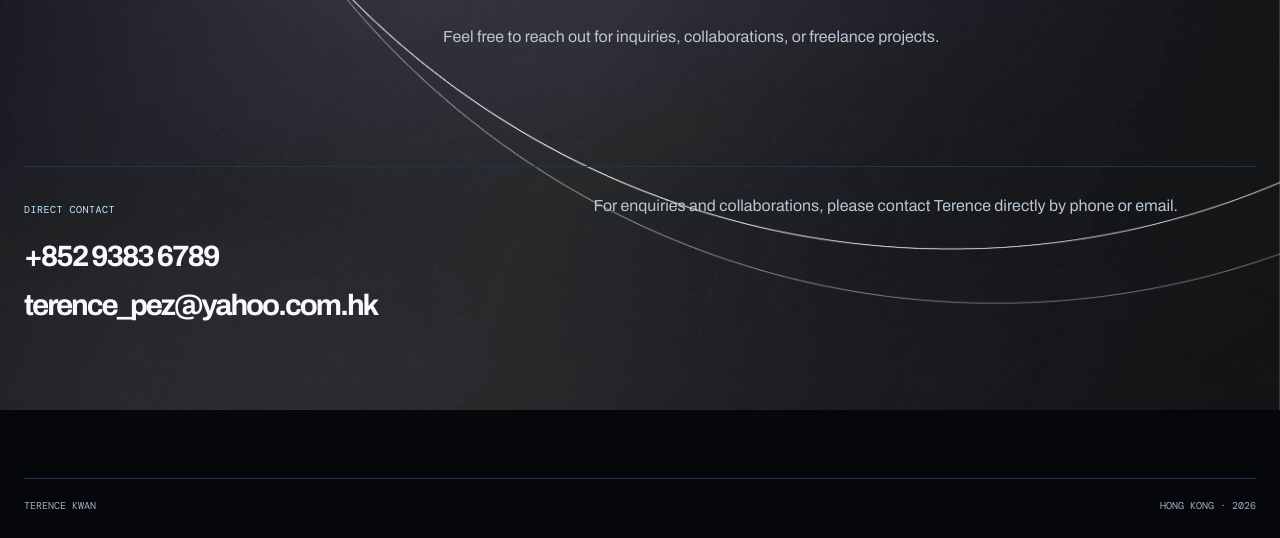
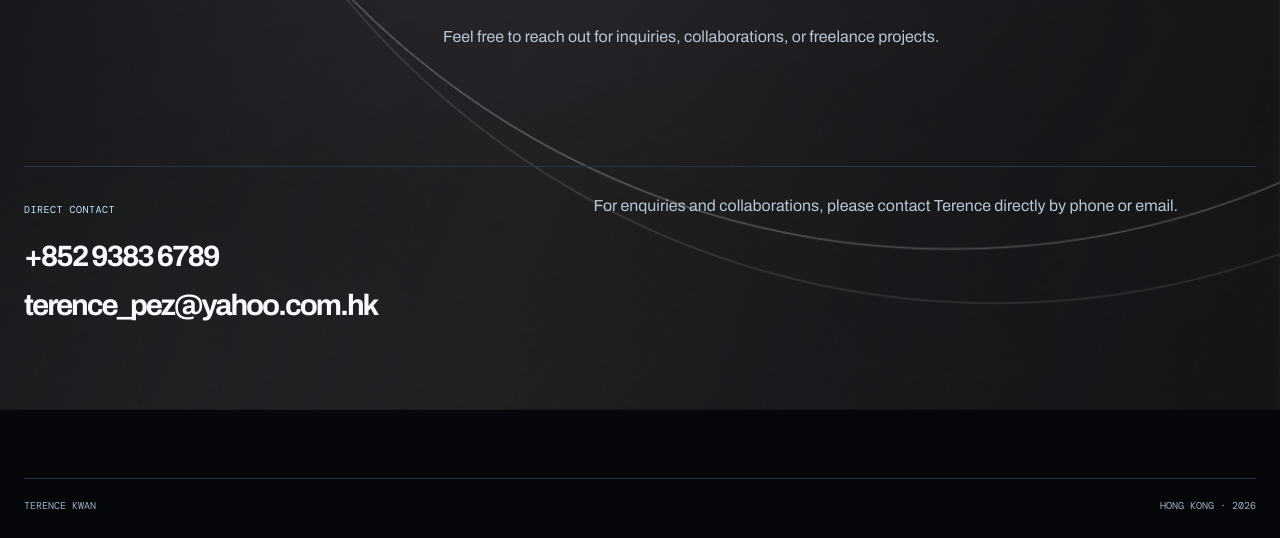
Before and after one commit to terencepez/terence-kwan-portfolio, a website: page site/contact/index.html in a window 1280 px wide. Shown: the part 390-928 px from the top of the page. Drawn offline with nearby package versions, Linux system fonts and the light colour scheme.

Commit message:
Update styles.css

```diff
--- a/site/styles.css
+++ b/site/styles.css
@@ -5,11 +5,7 @@ body { margin: 0; background: var(--ink); color: var(--paper); font-family: "Arc
 a { color: inherit; text-decoration: none; }
 .site-page { min-height: 100vh; position: relative; overflow: clip; background: var(--ink); }
 .site-page.has-background::before { content: ""; position: fixed; inset: 0; z-index: 0; background: var(--page-background) center / cover no-repeat; }
-.site-page.has-background::after { content: ""; position: fixed; inset: 0; z-index: 1; background: linear-gradient(112deg, rgba(3, 6, 10, .86), rgba(3, 6, 10, .62) 48%, rgba(3, 6, 10, .82)); }
-.site-page.home-page::before { background-position: 62% center; filter: brightness(1.45) contrast(1.3); }
-.site-page.home-page::after { background: linear-gradient(112deg, rgba(3, 6, 10, .58), rgba(3, 6, 10, .22) 48%, rgba(3, 6, 10, .42)); }
-.site-page.contact-page::before { background-position: 58% center; filter: brightness(1.72) contrast(1.28); }
-.site-page.contact-page::after { background: linear-gradient(112deg, rgba(3, 6, 10, .50), rgba(3, 6, 10, .18) 48%, rgba(3, 6, 10, .36)); }
+.site-page.has-background::after { content: ""; position: fixed; inset: 0; z-index: 1; background: linear-gradient(112deg, rgba(3, 6, 10, .46), rgba(3, 6, 10, .18) 48%, rgba(3, 6, 10, .34)); }
 .site-page > * { position: relative; z-index: 2; }
 .shell { width: min(100% - 48px, 1480px); margin: 0 auto; }
 .site-header { padding: 24px 0; background: rgba(5, 7, 10, .7); }
@@ -57,4 +53,6 @@ a { color: inherit; text-decoration: none; }
 .contact-details a { width: fit-content; border-bottom: 1px solid transparent; font-size: clamp(18px, 2.3vw, 30px); font-weight: 700; line-height: 1.2; letter-spacing: -.07em; }
 .contact-details a:hover { border-color: var(--blue); color: var(--blue); }
 .contact-note { margin: 0; color: #b9c6d4; font-size: 16px; line-height: 1.66; }
+@media (max-width: 700px) { .work-link-arrow { font-size: 28px; line-height: 1; } }
+@media (max-width: 700px) { .site-page.has-background::before { background-position: 0% top; } }
 @media (max-width: 700px) { .shell { width: min(100% - 32px, 1480px); } .site-header { padding: 18px 0; } .nav { gap: 14px; font-size: 10px; } .hero { min-height: calc(100svh - 70px); display: flex; flex-direction: column; padding-top: 78px; } .hero h1 { font-size: clamp(54px, 16.7vw, 88px); line-height: .76; } .hero-context { width: min(100%, 260px); margin: 62px 0 0; } .rule { width: 55px; height: 7px; margin-bottom: 15px; } .hero-bottom { width: 100%; margin-top: auto; padding: 40px 0 28px; } .circle { width: 58px; height: 58px; } .manifesto { padding: 88px 0; } .manifesto h2 { font-size: 42px; } .work-link { grid-template-columns: minmax(0, 1fr) auto; padding: 22px 0; font-size: 57px; } .footer { flex-wrap: wrap; font-size: 9px; } .page-intro { display: block; padding: 74px 0 80px; } .page-intro .eyebrow { margin-bottom: 28px; } .page-intro h1 { font-size: 52px; } .page-intro p { margin-top: 26px; font-size: 14px; } .about-grid, .contact-grid { grid-template-columns: 1fr; gap: 16px; padding-bottom: 84px; } .about-grid h2 { font-size: 43px; } .about-note { padding-top: 20px; font-size: 14px; } .skills { padding-bottom: 70px; } .skills-list, .work-grid { grid-template-columns: 1fr; } .work-grid { gap: 38px; } .contact-details a { font-size: 21px; } }
```
